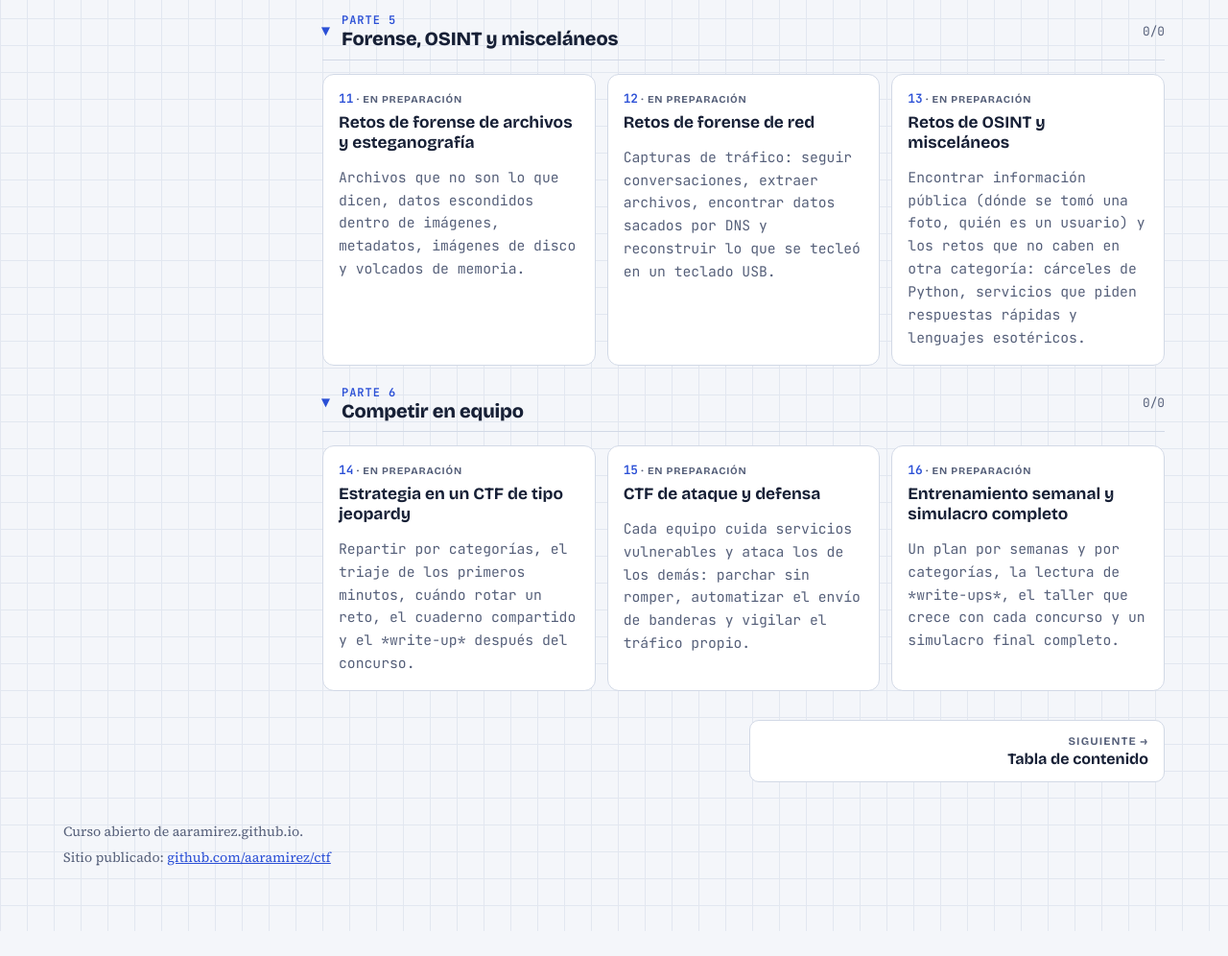
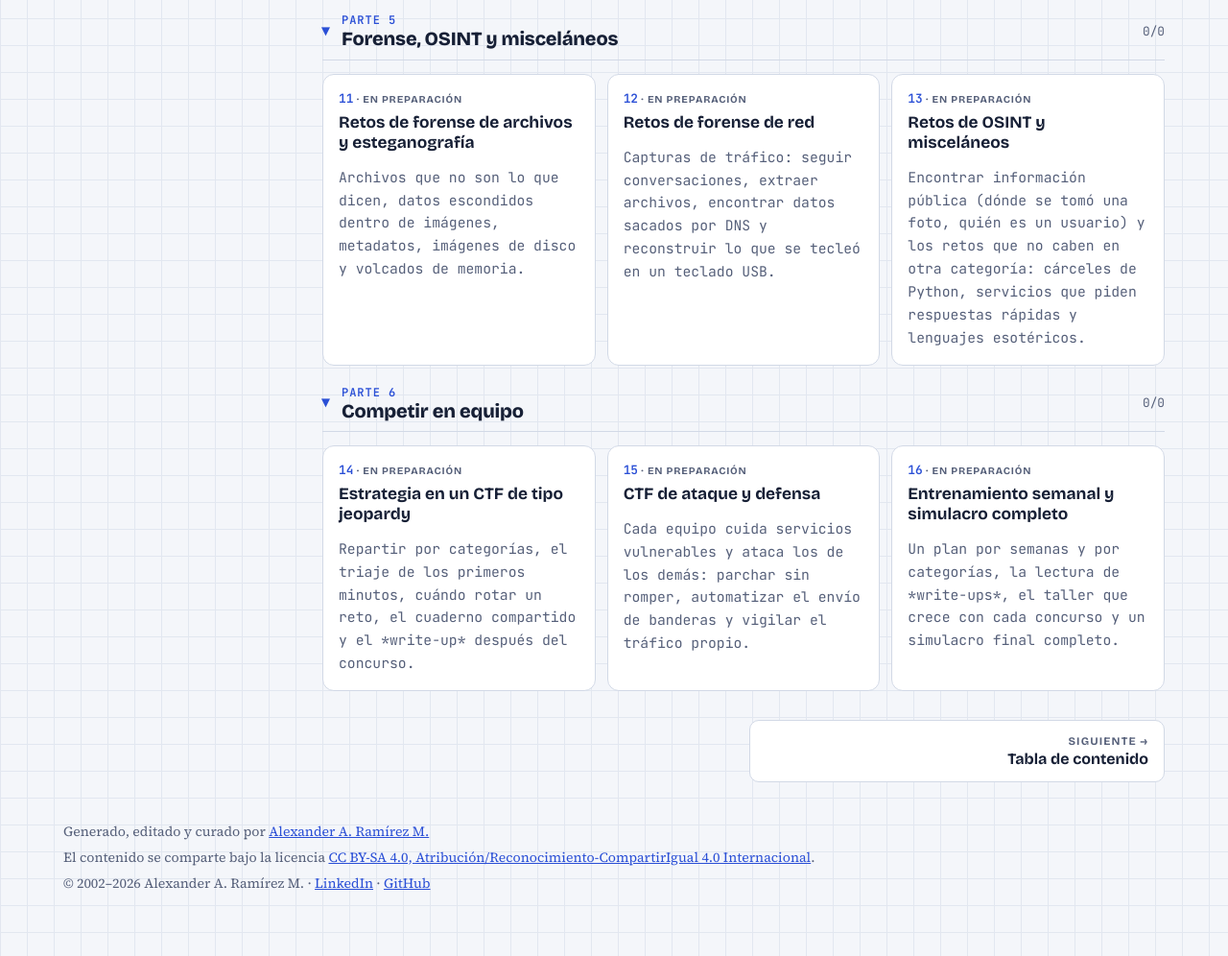
Before and after one commit to aaramirez/ctf, a plain HTML site: page index.html in a window 1280 px wide. Shown: the part 2781-3777 px from the top of the page at 96% size. Before the commit the page ends 3751 px from the top, so only its background shows below. Drawn offline with nearby package versions, Linux system fonts and the light colour scheme.

Commit message:
Pie común: autoría, licencia CC BY-SA 4.0 y año que se actualiza solo

```diff
--- a/index.html
+++ b/index.html
@@ -101,7 +101,7 @@ height="0" width="0" style="display:none;visibility:hidden"></iframe></noscript>
 <nav class="pager" id="pager" aria-label="Capítulo anterior y siguiente"></nav>
 </main>
 </div>
-<footer><span>Curso abierto de aaramirez.github.io.</span><span>Sitio publicado: <a href="https://github.com/aaramirez/ctf" target="_blank" rel="noopener">github.com/aaramirez/ctf</a></span></footer>
+<footer><span>Generado, editado y curado por <a href="https://www.linkedin.com/in/alexander-ramirez-morales/" target="_blank" rel="noopener">Alexander A. Ramírez M.</a></span><span>El contenido se comparte bajo la licencia <a href="https://creativecommons.org/licenses/by-sa/4.0/deed.es" target="_blank" rel="noopener">CC BY-SA 4.0, Atribución/Reconocimiento-CompartirIgual 4.0 Internacional</a>.</span><span>© 2002–<span data-anio>2026</span> Alexander A. Ramírez M. · <a href="https://www.linkedin.com/in/alexander-ramirez-morales/" target="_blank" rel="noopener">LinkedIn</a> · <a href="https://github.com/aaramirez" target="_blank" rel="noopener">GitHub</a></span><script>document.querySelectorAll('[data-anio]').forEach(function (e) { e.textContent = new Date().getFullYear(); });</script></footer>
 </div>
 <script src="assets/lab.js"></script>
 </body>
```
Also changed, not shown: temario.html (+1 -1 lines).
